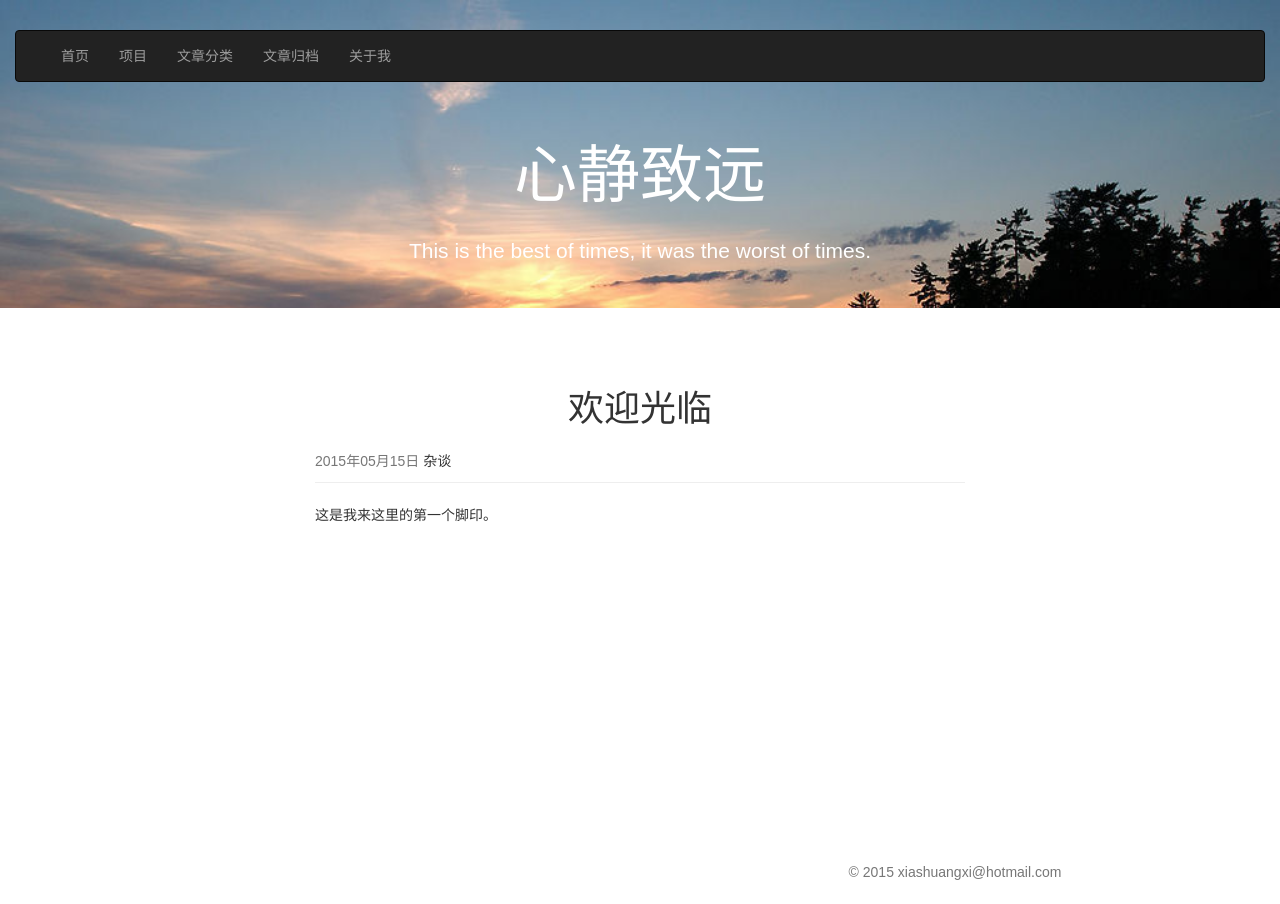
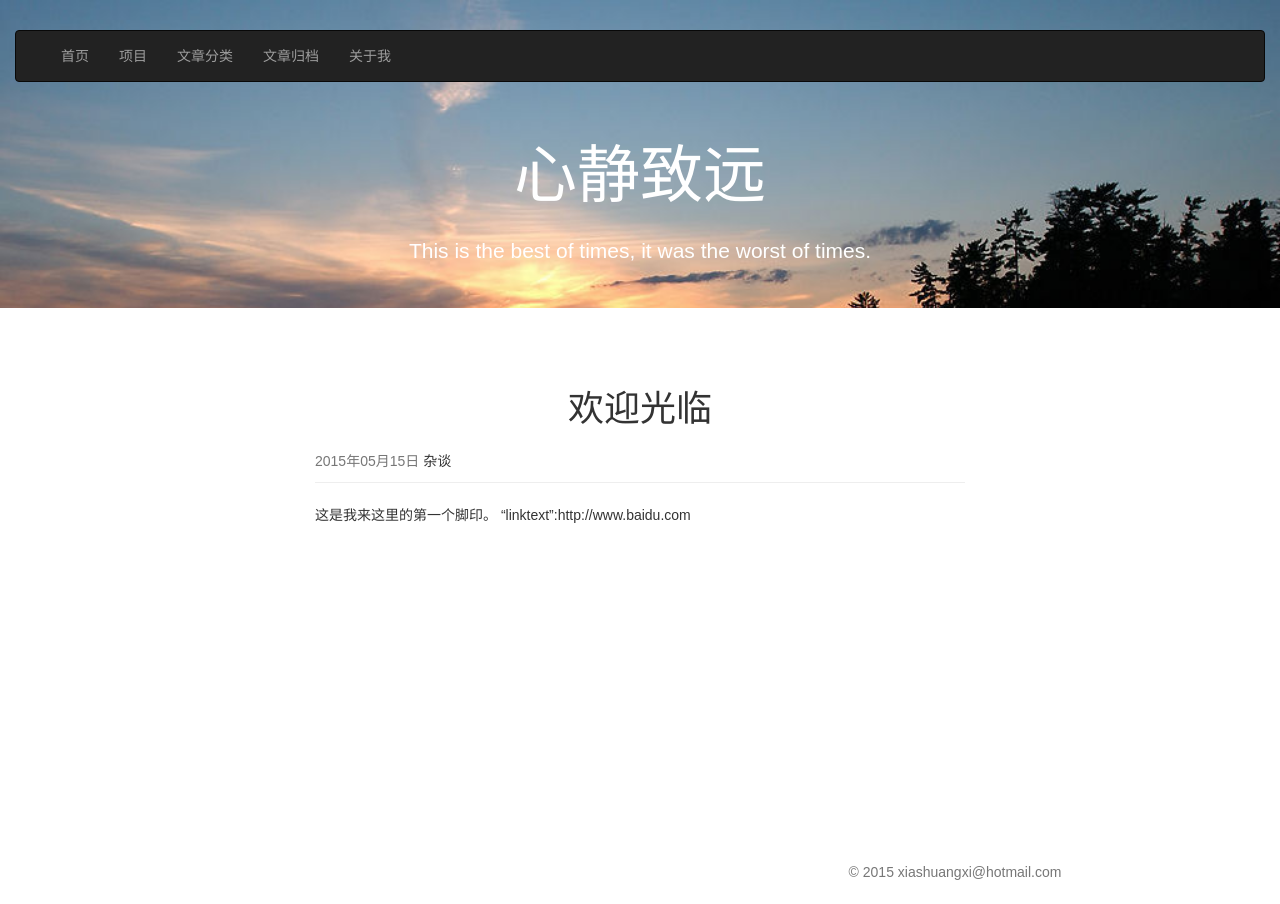
Before and after one commit to jinchangle/xiashuangxi.github.io, a Jekyll site: the page built from _posts/2015-05-15-start.md, in a window 1280 px wide. Built offline with Jekyll 4.4.1, drawn with Linux system fonts in a browser that asks for light colours; nearby versions of some CDN libraries; comment, search, counter and statistics services are not loaded.

Commit message:
Update 2015-05-15-start.md

```diff
--- a/_posts/2015-05-15-start.md
+++ b/_posts/2015-05-15-start.md
@@ -7,3 +7,4 @@ category: 随记
 summary: "这是我第一次来"
 ---
 这是我来这里的第一个脚印。
+"linktext":http://www.baidu.com
```
